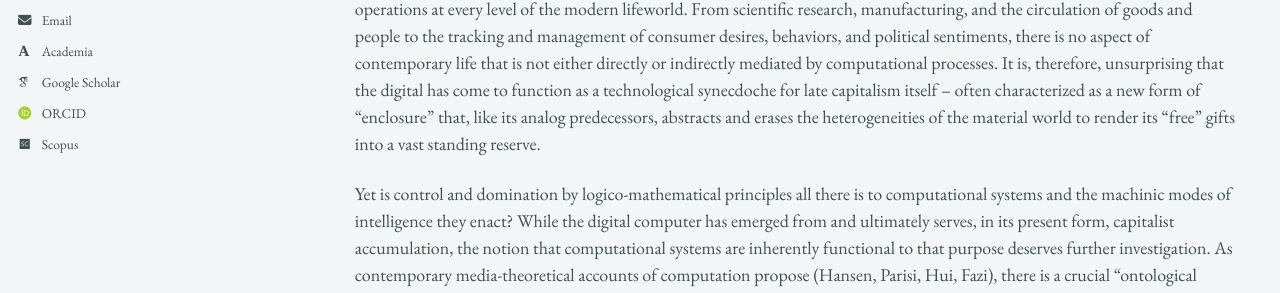
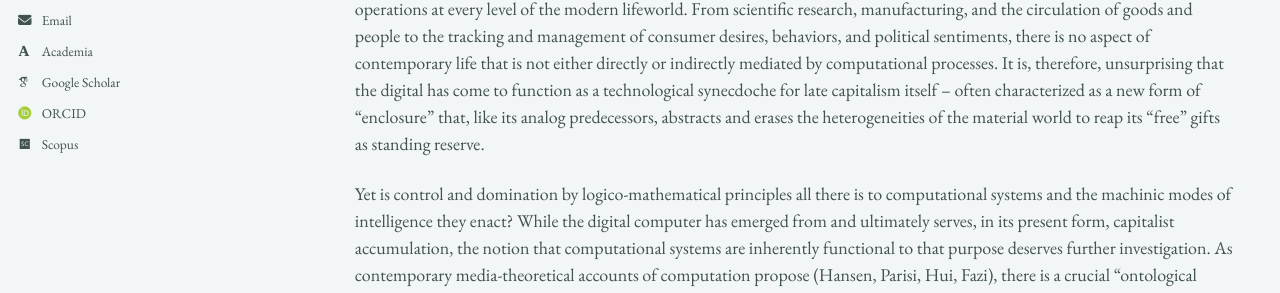
Before and after one commit to epujol90/epujol90.github.io, a Jekyll site: the page built from _pages/research.md, in a window 1280 px wide and 900 px high, scrolled down 3489 px. Shown: the part 398-691 px from the top of the window. Built offline with Jekyll 4.4.1, drawn with Linux system fonts in a browser that asks for light colours; some web fonts are replaced; a script bundle is joined from its source files by our own code; library files that are not in the unit come from our copies; some of the changed text lies outside the part shown.

Commit message:
Update research.md

```diff
--- a/_pages/research.md
+++ b/_pages/research.md
@@ -49,7 +49,7 @@ Since the postwar period, the digital computer has been celebrated for reintrodu
 
 What is a computational system and what form of human grouping begets its existence? Or put another way, what is the form in which modern humans confront materiality such that it requires an automated system of universal commensuration and control?
 
-A computer is, on most modern definitions, a system that performs sequences of mathematical or logical operations on inputs, according to rules specified in advance. So defined, many technical systems preceding the digital electronic computer would qualify as “computational,” from the Jacquard loom to the assembly line of human calculators employed in the production of logarithmic tables until the late nineteenth century. Yet it is only under conditions of advanced industrial development that automated computational systems have come to organize the entirety of human existence, embedding information-processing operations at every level of the modern lifeworld. From scientific research, manufacturing, and the circulation of goods and people to the tracking and management of consumer desires, behaviors, and political sentiments, there is no aspect of contemporary life that is not either directly or indirectly mediated by computational processes. It is, therefore, unsurprising that the digital has come to function as a technological synecdoche for late capitalism itself -- often characterized as a new form of “enclosure” that, like its analog predecessors, abstracts and erases the heterogeneities of the material world to render its “free” gifts into a vast standing reserve.
+A computer is, on most modern definitions, a system that performs sequences of mathematical or logical operations on inputs, according to rules specified in advance. So defined, many technical systems preceding the digital electronic computer would qualify as “computational,” from the Jacquard loom to the assembly line of human calculators employed in the production of logarithmic tables until the late nineteenth century. Yet it is only under conditions of advanced industrial development that automated computational systems have come to organize the entirety of human existence, embedding information-processing operations at every level of the modern lifeworld. From scientific research, manufacturing, and the circulation of goods and people to the tracking and management of consumer desires, behaviors, and political sentiments, there is no aspect of contemporary life that is not either directly or indirectly mediated by computational processes. It is, therefore, unsurprising that the digital has come to function as a technological synecdoche for late capitalism itself -- often characterized as a new form of “enclosure” that, like its analog predecessors, abstracts and erases the heterogeneities of the material world to reap its “free” gifts as standing reserve.
 
 Yet is control and domination by logico-mathematical principles all there is to computational systems and the machinic modes of intelligence they enact? While the digital computer has emerged from and ultimately serves, in its present form, capitalist accumulation, the notion that computational systems are inherently functional to that purpose deserves further investigation. As contemporary media-theoretical accounts of computation propose (Hansen, Parisi, Hui, Fazi), there is a crucial “ontological difference” between computation as a broader material-cosmological operation and the computer-regulated networks of communication and control it has become narrowly associated with. In this view, the latter does not exhaust the expansive (and potentially liberatory) ontogenetic potentials that, in spite of their capitalist enframing, modern computational technologies have unleashed, granting 21st-century humans unprecedented access to a cosmic sensibility beyond received anthropocentric norms.
 
```
